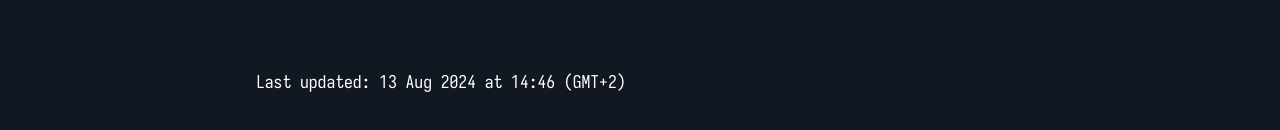
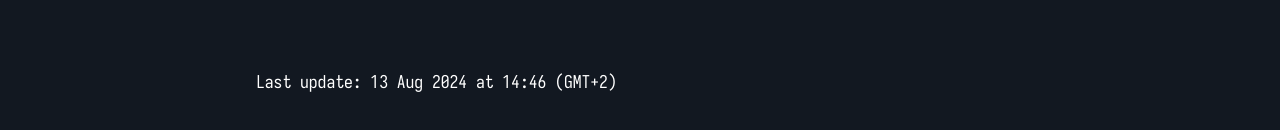
Before and after one commit to g3ncl/personal-website, a Next.js app: page / in a window 1280 px wide. Shown: the part 1385-1515 px from the top of the page. Built offline with nearby package versions, Linux system fonts and the light colour scheme.

Commit message:
fixed typo

```diff
--- a/src/app/page.tsx
+++ b/src/app/page.tsx
@@ -118,7 +118,7 @@ const Home = (): JSX.Element => (
       </section>
 
       <footer className={styles.footer}>
-        <p className="noSelect">{`Last updated: ${getFormattedDatetime()}`}</p>
+        <p className="noSelect">{`Last update: ${getFormattedDatetime()}`}</p>
       </footer>
     </div>
   </div>
```
